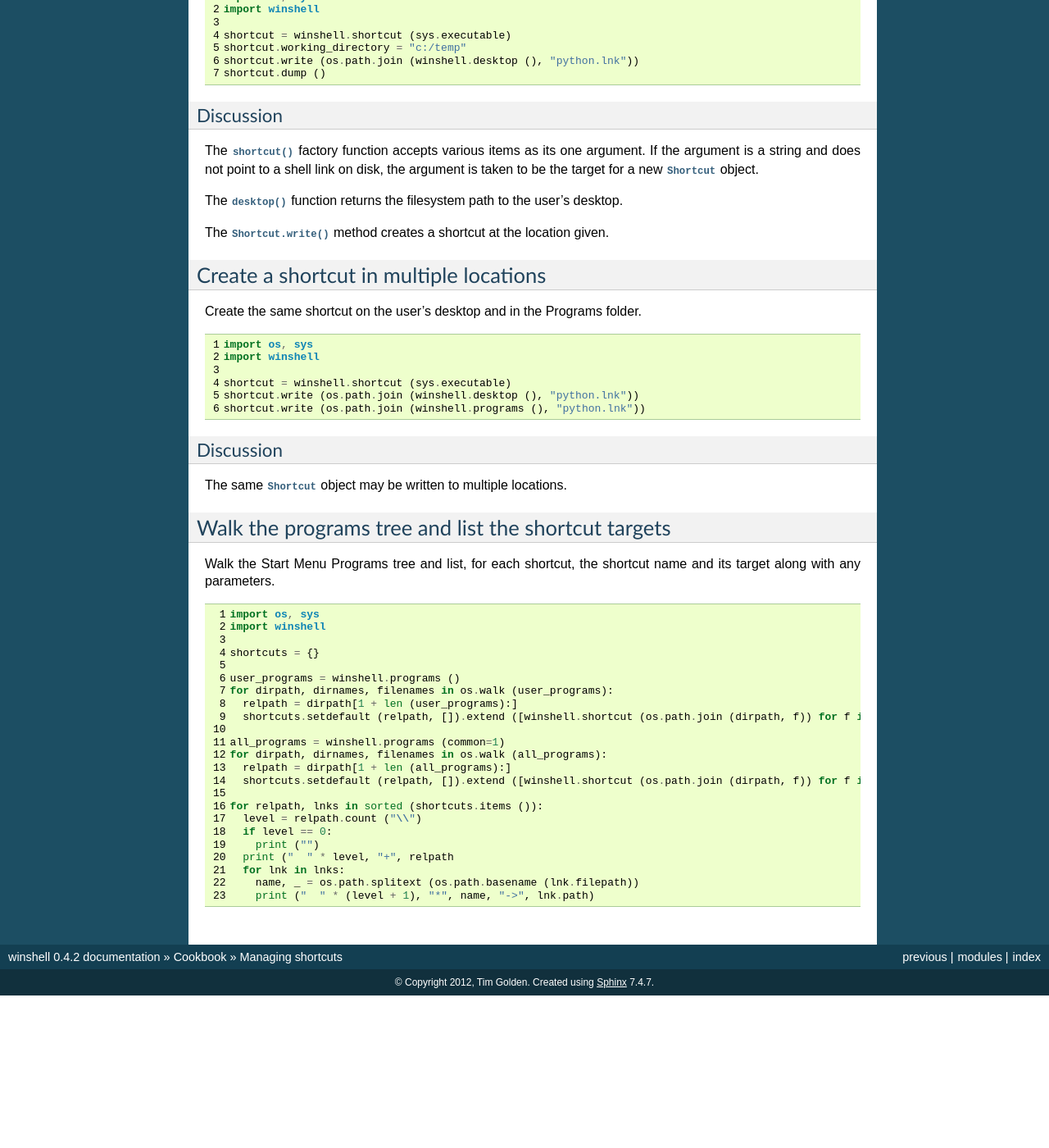
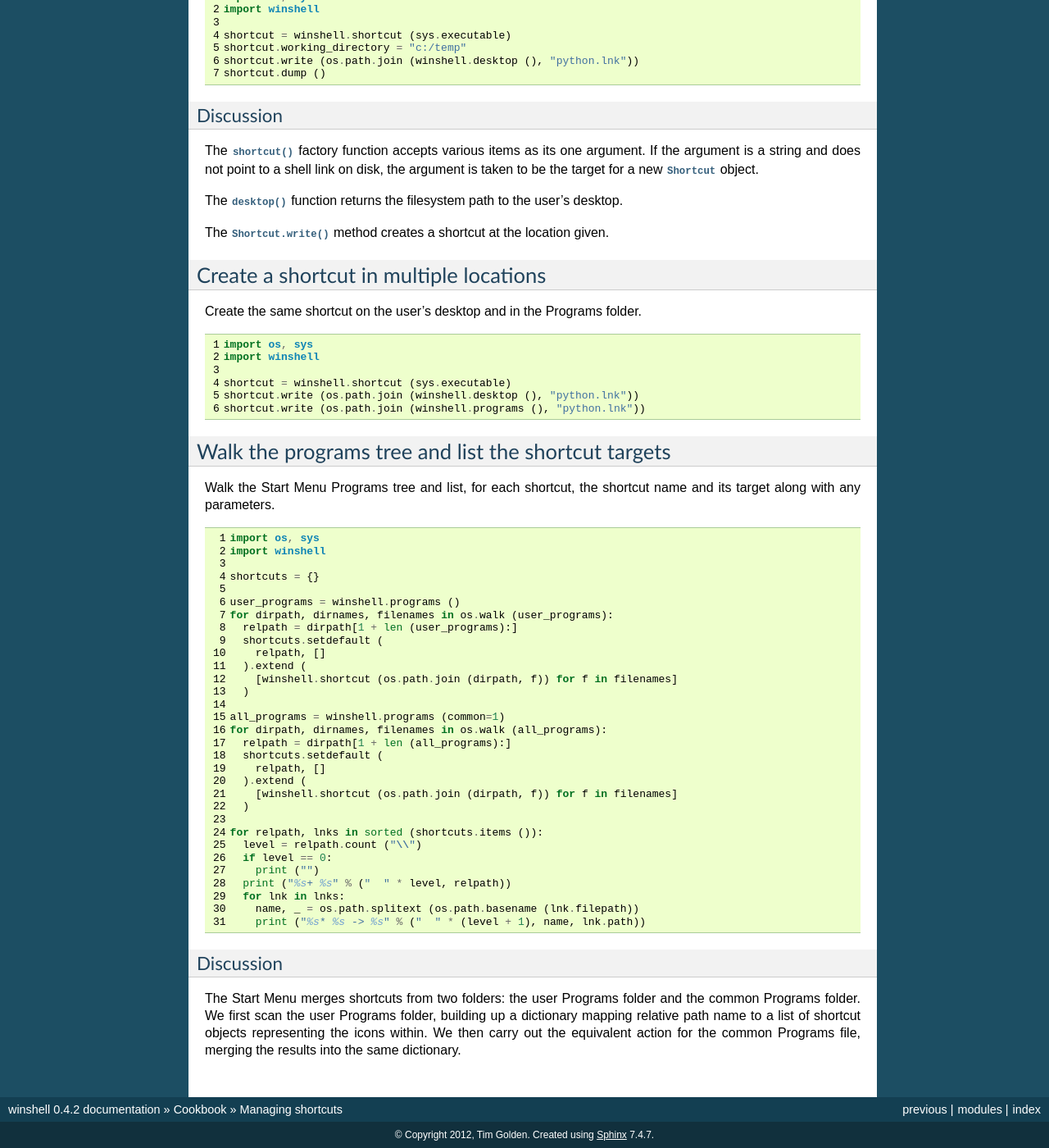
Before and after one commit to tjguk/winshell, a Sphinx documentation site: the page built from docs/cookbook/shortcuts.rst, in a window 1280 px wide and 1400 px high, scrolled down 656 px. Shown: the whole window at 82% size. Built offline with Sphinx 7.4.7, drawn with Linux system fonts in a browser that asks for light colours; before the commit the page ends 1870 px from its top, so only the background shows below that; some of the changed text lies outside the part shown.

```diff
--- a/docs/cookbook/shortcuts.rst
+++ b/docs/cookbook/shortcuts.rst
@@ -61,10 +61,6 @@ folder.
 
 ..  literalinclude:: shortcuts/create_multiple_shortcuts.py
 
-Discussion
-~~~~~~~~~~
-The same :class:`Shortcut` object may be written to multiple
-locations.
 
 
 Walk the programs tree and list the shortcut targets
@@ -74,3 +70,12 @@ Walk the Start Menu Programs tree and list, for each shortcut,
 the shortcut name and its target along with any parameters.
 
 ..  literalinclude:: shortcuts/walk_program_tree.py
+
+Discussion
+~~~~~~~~~~
+The Start Menu merges shortcuts from two folders: the user Programs
+folder and the common Programs folder. We first scan the user Programs
+folder, building up a dictionary mapping relative path name to a
+list of shortcut objects representing the icons within. We then carry
+out the equivalent action for the common Programs file, merging the
+results into the same dictionary.
--- a/docs/cookbook/shortcuts/walk_program_tree.py
+++ b/docs/cookbook/shortcuts/walk_program_tree.py
@@ -6,18 +6,26 @@ shortcuts = {}
 user_programs = winshell.programs ()
 for dirpath, dirnames, filenames in os.walk (user_programs):
   relpath = dirpath[1 + len (user_programs):]
-  shortcuts.setdefault (relpath, []).extend ([winshell.shortcut (os.path.join (dirpath, f)) for f in filenames])
+  shortcuts.setdefault (
+    relpath, []
+  ).extend (
+    [winshell.shortcut (os.path.join (dirpath, f)) for f in filenames]
+  )
 
 all_programs = winshell.programs (common=1)
 for dirpath, dirnames, filenames in os.walk (all_programs):
   relpath = dirpath[1 + len (all_programs):]
-  shortcuts.setdefault (relpath, []).extend ([winshell.shortcut (os.path.join (dirpath, f)) for f in filenames])
+  shortcuts.setdefault (
+    relpath, []
+  ).extend (
+    [winshell.shortcut (os.path.join (dirpath, f)) for f in filenames]
+  )
 
 for relpath, lnks in sorted (shortcuts.items ()):
   level = relpath.count ("\\")
   if level == 0:
     print ("")
-  print ("  " * level, "+", relpath
+  print ("%s+ %s" % ("  " * level, relpath))
   for lnk in lnks:
     name, _ = os.path.splitext (os.path.basename (lnk.filepath))
-    print ("  " * (level + 1), "*", name, "->", lnk.path)
+    print ("%s* %s -> %s" % ("  " * (level + 1), name, lnk.path))
```
Also changed, not shown: docs/shortcuts.rst (+13 -5 lines), winshell.py (+15 -15 lines).
